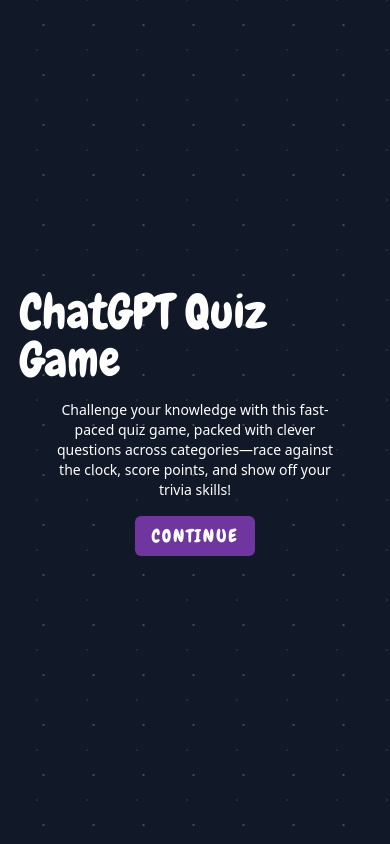
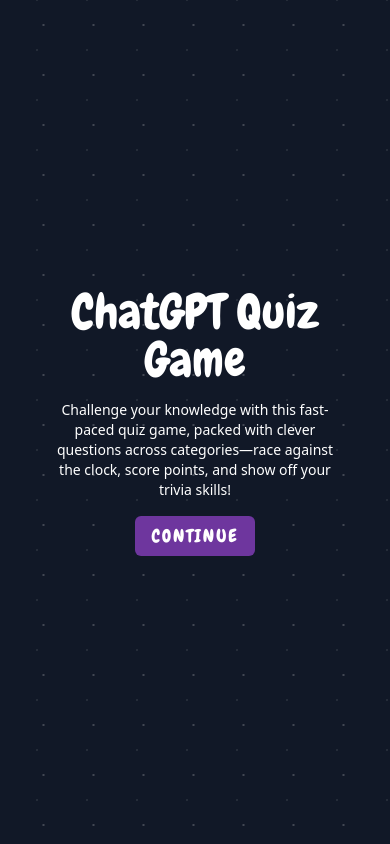
Before and after one commit to thiagohiguchi/chatgpt-quiz-game, a React (Vite) app: page / in a window 390 px wide. Built offline with nearby package versions, Linux system fonts and the light colour scheme; what tailwindcss-fluid-typography would draw is missing.

Commit message:
Styling adjustments

```diff
--- a/src/components/templates/details/details.tsx
+++ b/src/components/templates/details/details.tsx
@@ -1,4 +1,4 @@
-import { useEffect,useState } from 'react';
+import { useEffect, useState } from 'react';
 
 import { Button } from '@/components/atoms/button';
 import {
@@ -54,7 +54,9 @@ const Details = ({ setActiveComponent }: ActiveComponentProps) => {
 
   return (
     <div className="flex flex-col gap-4 lg:gap-6 items-center justify-center min-h-full text-white">
-      <h1 className="text-white font-heading text-5xl">How the game works</h1>
+      <h1 className="text-white font-heading text-5xl text-center">
+        How the game works
+      </h1>
       <div className="text-sm max-w-8/10 mx-auto text-center">
         <p>There will be a total of ten questions.</p>
         <p>
@@ -106,7 +108,7 @@ const Details = ({ setActiveComponent }: ActiveComponentProps) => {
               )}
             </div>
           </div>
-          <DialogFooter className="sm:justify-center">
+          <DialogFooter className="!justify-center !items-center">
             <Button
               variant="default"
               onClick={() => setActiveComponent('quiz')}
--- a/src/components/templates/home/home.tsx
+++ b/src/components/templates/home/home.tsx
@@ -4,7 +4,9 @@ import { ActiveComponentProps } from '@/lib/interfaces';
 const Home = ({ setActiveComponent }: ActiveComponentProps) => {
   return (
     <div className="flex flex-col gap-4 lg:gap-6 items-center justify-center min-h-full text-white">
-      <h1 className="text-white font-heading text-5xl">ChatGPT Quiz Game</h1>
+      <h1 className="text-white font-heading text-5xl text-center">
+        ChatGPT Quiz Game
+      </h1>
       <p className="text-sm max-w-8/10 lg:max-w-96 mx-auto text-center">
         Challenge your knowledge with this fast-paced quiz game, packed with
         clever questions across categories—race against the clock, score points,
--- a/src/components/templates/quizManager/quizManager.tsx
+++ b/src/components/templates/quizManager/quizManager.tsx
@@ -121,7 +121,7 @@ const QuizManager = ({ setActiveComponent }: ActiveComponentProps) => {
         <QuizQuestions questions={questions} />
       ) : (
         <div className="flex flex-col gap-4 items-center">
-          <h4 className="font-heading text-white text-4xl">
+          <h4 className="font-heading text-white text-4xl text-center">
             Congrats! You scored{' '}
             <span className="text-primary">{user.score}</span> points!
           </h4>
```
